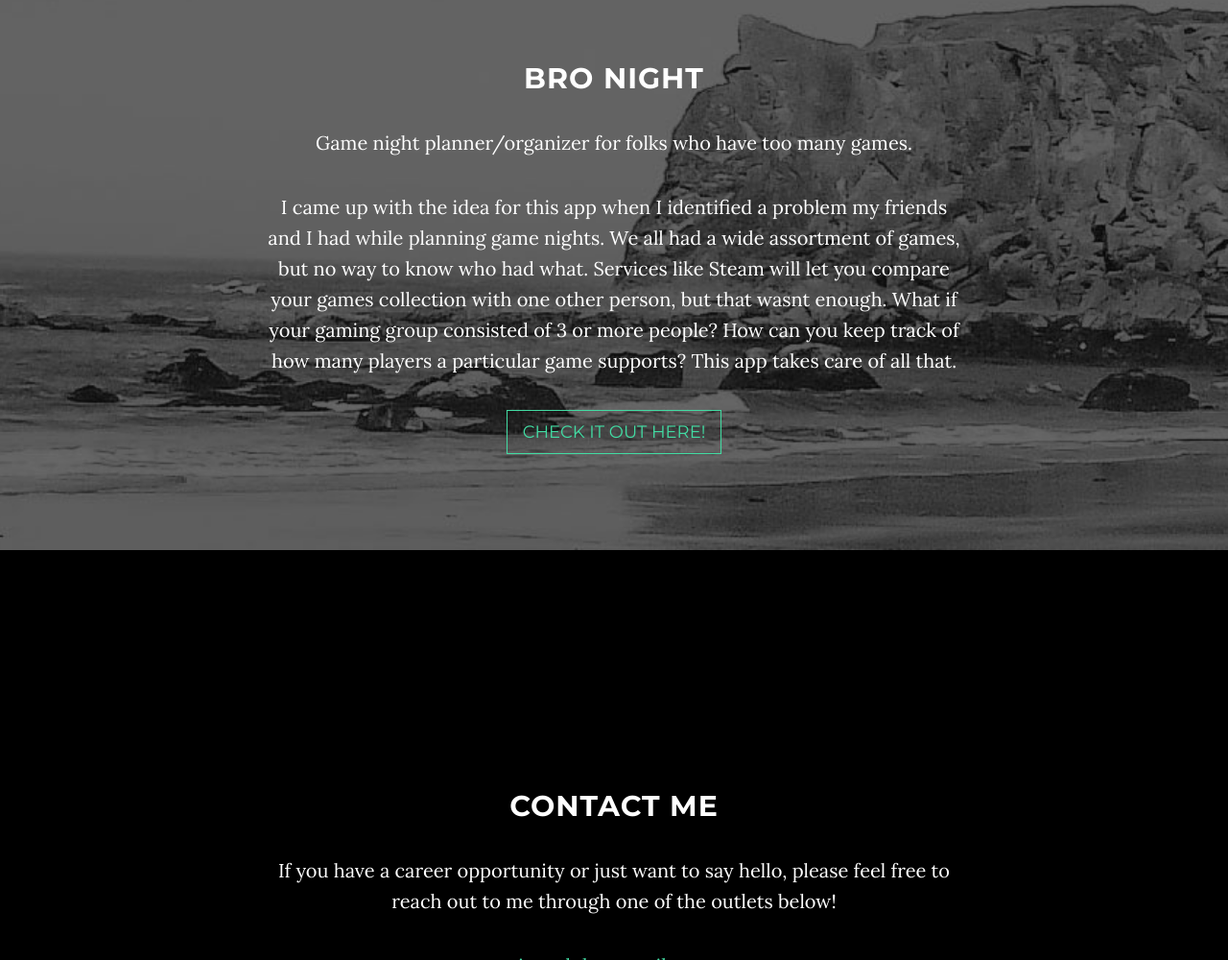
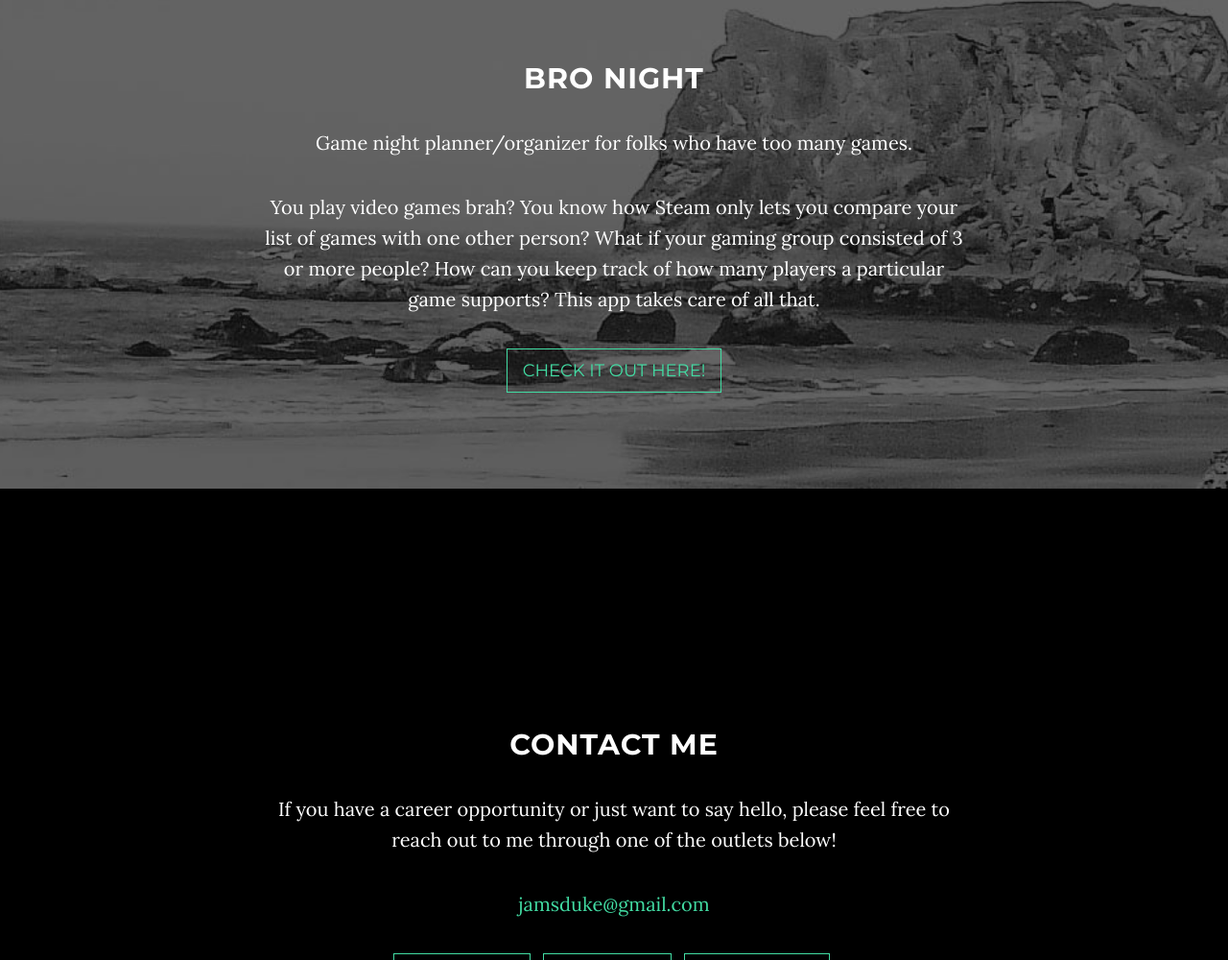
Before and after one commit to JamsDuke/jamsduke.github.io, a website: page index.html in a window 1280 px wide. Shown: the part 1857-2857 px from the top of the page at 96% size. Drawn offline with nearby package versions, Linux system fonts and the light colour scheme.

Commit message:
adjusted description for Bro night

```diff
--- a/index.html
+++ b/index.html
@@ -102,7 +102,7 @@
                 <div class="col-lg-8 col-lg-offset-2">
                     <h2>Bro Night</h2>
                     <p>Game night planner/organizer for folks who have too many games.</p>
-                    <p>I came up with the idea for this app when I identified a problem my friends and I had while planning game nights. We all had a wide assortment of games, but no way to know who had what. Services like Steam will let you compare your games collection with one other person, but that wasnt enough. What if your gaming group consisted of 3 or more people? How can you keep track of how many players a particular game supports? This app takes care of all that.</p>
+                    <p>You play video games brah? You know how Steam only lets you compare your list of games with one other person? What if your gaming group consisted of 3 or more people? How can you keep track of how many players a particular game supports? This app takes care of all that.</p>
                     <a href="https://github.com/JamsDuke/front-end-capstone" class="btn btn-default btn-lg">Check it out here!</a>
                 </div>
             </div>
```
